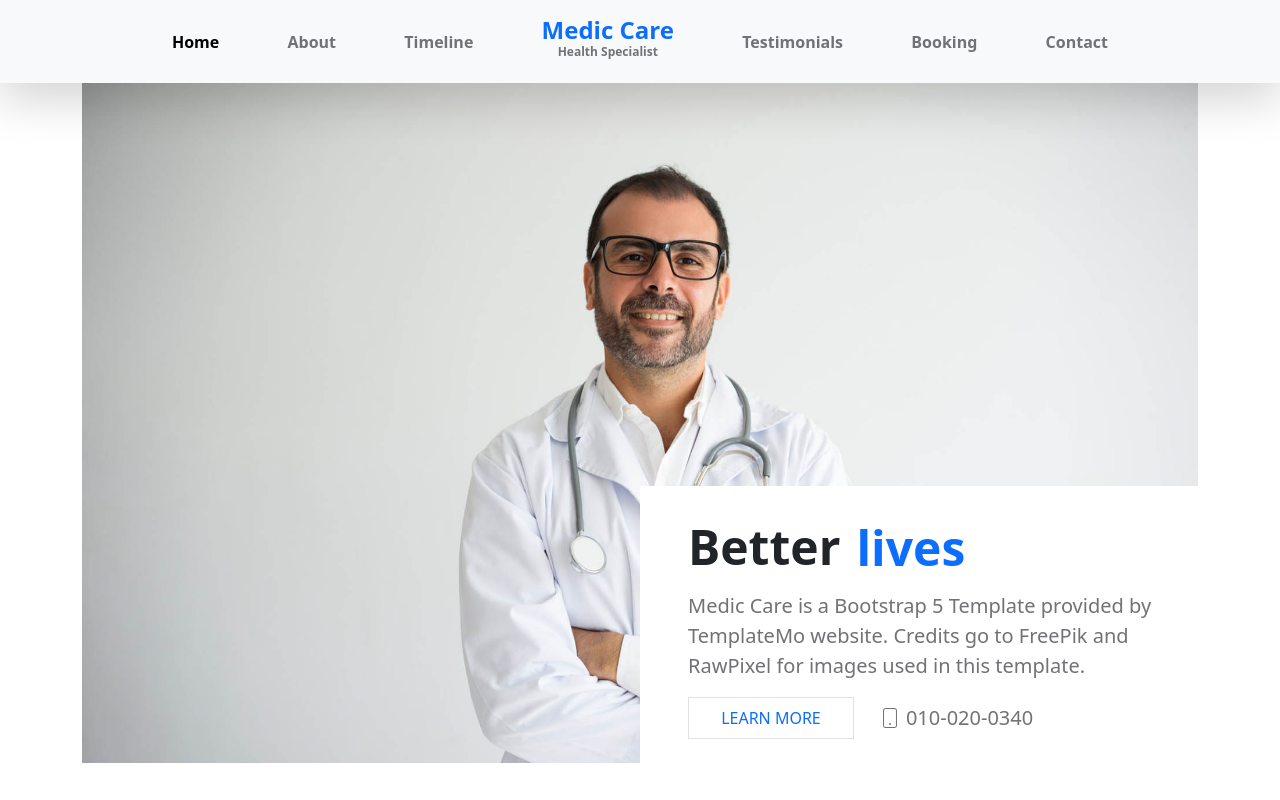
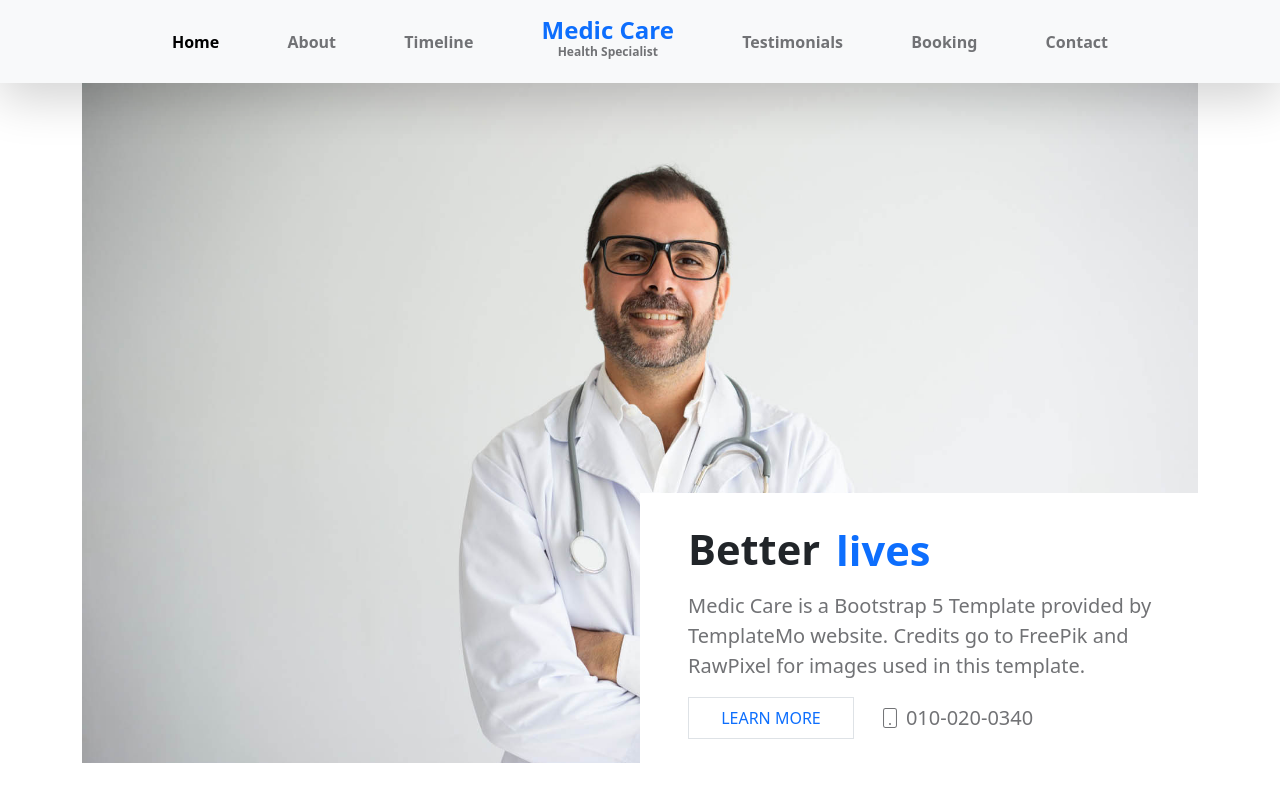
Before and after one commit to AsalYousefi/Medical-Booking, a React (Vite) app: page / in a window 1280 px wide. Built offline with nearby package versions, Linux system fonts and the light colour scheme.

Commit message:
working on home section responsive...

```diff
--- a/src/main.css
+++ b/src/main.css
@@ -8,6 +8,7 @@
     box-sizing: border-box;
     margin: 0;
     padding: 0;
+    /* border: 1px solid black; */
 }
 
 body {
@@ -89,7 +90,7 @@ nav ul li {
 }
 
 .home-title h2 {
-    font-size: 3rem;
+    font-size: 2.6rem;
 }
 
 .home-title span {
--- a/src/media-query.css
+++ b/src/media-query.css
@@ -14,4 +14,8 @@
         width: 50%;
         height: auto;
     }
+
+    .home-title h2 {
+        font-size: 3rem;
+    }
 }
```
